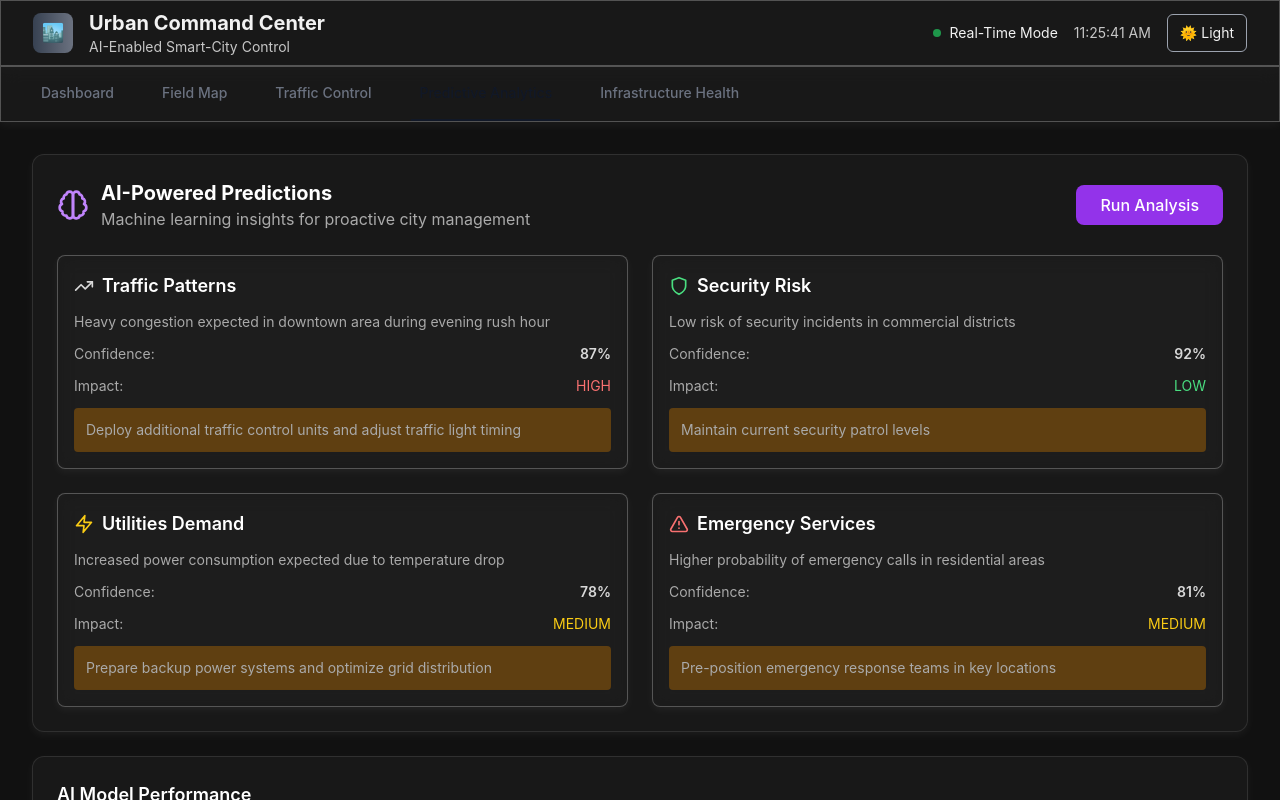
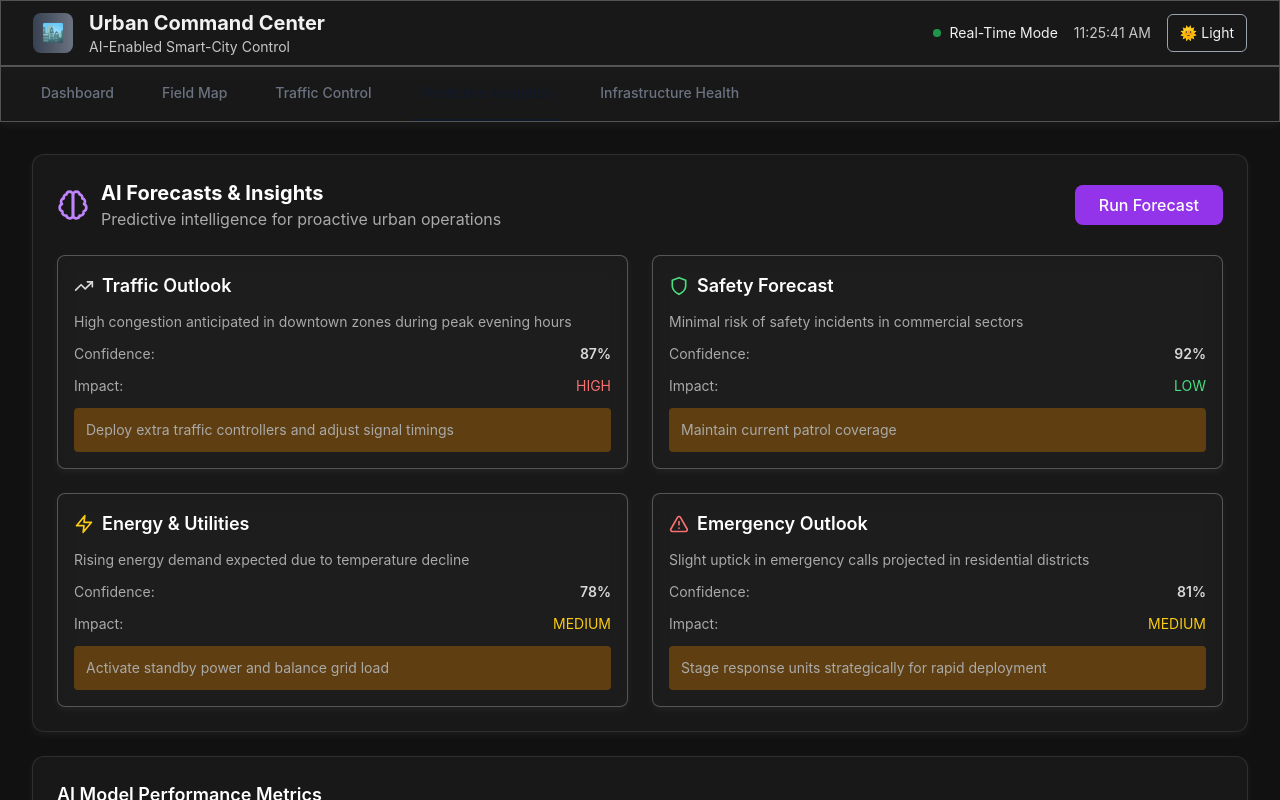
Before and after one commit to Ajay4a2/ai-smatrt-city-0-, a React (Vite) app in the folder frontend/: page / in a window 1280 px wide. Both pictures are taken after a click on the button "Predictive Analytics". Shown: the top 800 px of the page. Built offline with nearby package versions, Linux system fonts and the light colour scheme; no server answers.

Commit message:
Update AIPredictions.jsx

```diff
--- a/frontend/src/components/AIPredictions.jsx
+++ b/frontend/src/components/AIPredictions.jsx
@@ -9,28 +9,28 @@ const AIPredictions = () => {
     // Mock AI predictions data
     setPredictions({
       traffic: {
-        prediction: 'Heavy congestion expected in downtown area during evening rush hour',
+        prediction: 'High congestion anticipated in downtown zones during peak evening hours',
         confidence: 87,
         impact: 'HIGH',
-        recommendation: 'Deploy additional traffic control units and adjust traffic light timing'
+        recommendation: 'Deploy extra traffic controllers and adjust signal timings'
       },
       security: {
-        prediction: 'Low risk of security incidents in commercial districts',
+        prediction: 'Minimal risk of safety incidents in commercial sectors',
         confidence: 92,
         impact: 'LOW',
-        recommendation: 'Maintain current security patrol levels'
+        recommendation: 'Maintain current patrol coverage'
       },
       utilities: {
-        prediction: 'Increased power consumption expected due to temperature drop',
+        prediction: 'Rising energy demand expected due to temperature decline',
         confidence: 78,
         impact: 'MEDIUM',
-        recommendation: 'Prepare backup power systems and optimize grid distribution'
+        recommendation: 'Activate standby power and balance grid load'
       },
       emergency: {
-        prediction: 'Higher probability of emergency calls in residential areas',
+        prediction: 'Slight uptick in emergency calls projected in residential districts',
         confidence: 81,
         impact: 'MEDIUM',
-        recommendation: 'Pre-position emergency response teams in key locations'
+        recommendation: 'Stage response units strategically for rapid deployment'
       }
     });
   }, []);
@@ -39,7 +39,6 @@ const AIPredictions = () => {
     setLoading(true);
     setTimeout(() => {
       setLoading(false);
-      // In real implementation, this would call the backend API
     }, 2000);
   };
 
@@ -59,8 +58,8 @@ const AIPredictions = () => {
           <div className="flex items-center space-x-3">
             <Brain className="w-8 h-8 text-purple-400" />
             <div>
-              <h2 className="text-xl font-bold text-white">AI-Powered Predictions</h2>
-              <p className="text-slate-400">Machine learning insights for proactive city management</p>
+              <h2 className="text-xl font-bold text-white">AI Forecasts & Insights</h2>
+              <p className="text-slate-400">Predictive intelligence for proactive urban operations</p>
             </div>
           </div>
           <button
@@ -68,7 +67,7 @@ const AIPredictions = () => {
             disabled={loading}
             className="bg-purple-600 hover:bg-purple-700 text-white px-6 py-2 rounded-lg font-medium disabled:opacity-50 transition-colors"
           >
-            {loading ? 'Analyzing...' : 'Run Analysis'}
+            {loading ? 'Processing...' : 'Run Forecast'}
           </button>
         </div>
 
@@ -77,7 +76,7 @@ const AIPredictions = () => {
           <div className="glass-effect rounded-lg p-4 border border-slate-700">
             <div className="flex items-center space-x-2 mb-3">
               <TrendingUp className="w-5 h-5 text-blue-400" />
-              <h3 className="text-lg font-semibold text-white">Traffic Patterns</h3>
+              <h3 className="text-lg font-semibold text-white">Traffic Outlook</h3>
             </div>
             {predictions.traffic && (
               <div className="space-y-3">
@@ -103,7 +102,7 @@ const AIPredictions = () => {
           <div className="glass-effect rounded-lg p-4 border border-slate-700">
             <div className="flex items-center space-x-2 mb-3">
               <Shield className="w-5 h-5 text-green-400" />
-              <h3 className="text-lg font-semibold text-white">Security Risk</h3>
+              <h3 className="text-lg font-semibold text-white">Safety Forecast</h3>
             </div>
             {predictions.security && (
               <div className="space-y-3">
@@ -129,7 +128,7 @@ const AIPredictions = () => {
           <div className="glass-effect rounded-lg p-4 border border-slate-700">
             <div className="flex items-center space-x-2 mb-3">
               <Zap className="w-5 h-5 text-yellow-400" />
-              <h3 className="text-lg font-semibold text-white">Utilities Demand</h3>
+              <h3 className="text-lg font-semibold text-white">Energy & Utilities</h3>
             </div>
             {predictions.utilities && (
               <div className="space-y-3">
@@ -155,7 +154,7 @@ const AIPredictions = () => {
           <div className="glass-effect rounded-lg p-4 border border-slate-700">
             <div className="flex items-center space-x-2 mb-3">
               <AlertTriangle className="w-5 h-5 text-red-400" />
-              <h3 className="text-lg font-semibold text-white">Emergency Services</h3>
+              <h3 className="text-lg font-semibold text-white">Emergency Outlook</h3>
             </div>
             {predictions.emergency && (
               <div className="space-y-3">
@@ -181,13 +180,13 @@ const AIPredictions = () => {
 
       {/* Model Performance */}
       <div className="glass-effect rounded-xl p-6">
-        <h3 className="text-lg font-semibold text-white mb-4">AI Model Performance</h3>
+        <h3 className="text-lg font-semibold text-white mb-4">AI Model Performance Metrics</h3>
         <div className="grid grid-cols-2 md:grid-cols-4 gap-4">
           {[
-            { name: 'Traffic Model', accuracy: 94.2, latency: '47ms' },
-            { name: 'Security Model', accuracy: 96.8, latency: '52ms' },
-            { name: 'Utilities Model', accuracy: 91.5, latency: '38ms' },
-            { name: 'Emergency Model', accuracy: 89.7, latency: '61ms' }
+            { name: 'Traffic Forecast Model', accuracy: 94.2, latency: '47ms' },
+            { name: 'Safety Analysis Model', accuracy: 96.8, latency: '52ms' },
+            { name: 'Utility Load Model', accuracy: 91.5, latency: '38ms' },
+            { name: 'Emergency Prediction Model', accuracy: 89.7, latency: '61ms' }
           ].map((model, index) => (
             <div key={index} className="text-center p-4 rounded-lg bg-slate-800/50">
               <p className="text-white font-medium">{model.name}</p>
```
